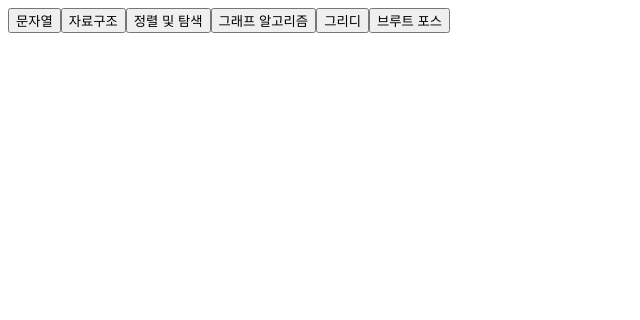
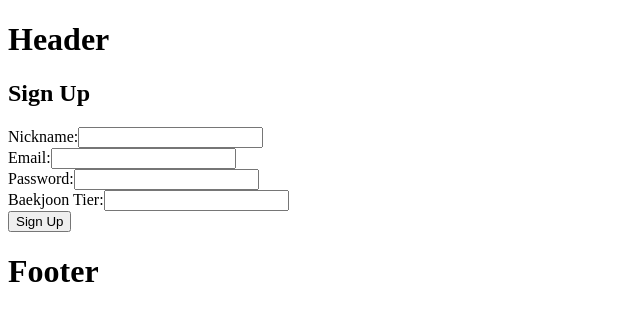
Before and after one commit to heeoneie/cote-is-really-cute, a React (Create React App) app: page /signup in a window 1280 px wide. Shown: the top 320 px of the page, without its empty margins (0-640 px from the left). Built offline with nearby package versions, Linux system fonts and the light colour scheme.

Commit message:
feat: signup

```diff
--- a/package.json
+++ b/package.json
@@ -9,6 +9,7 @@
     "axios": "^1.7.2",
     "react": "^18.3.1",
     "react-dom": "^18.3.1",
+    "react-router-dom": "^6.25.1",
     "react-scripts": "5.0.1",
     "web-vitals": "^2.1.4"
   },
--- a/src/App.js
+++ b/src/App.js
@@ -1,7 +1,16 @@
-import Home from './pages/Home';
+import React from 'react';
+import { RouterProvider } from 'react-router-dom';
+import router from './router/router';
 
+export const AppContext = React.createContext();
 const App = () => {
-  return <Home />;
+  const [isLoggedIn, setIsLoggedIn] = React.useState(false);
+
+  return (
+    <AppContext.Provider value={{ isLoggedIn, setIsLoggedIn }}>
+      <RouterProvider router={router} context={{ isLoggedIn, setIsLoggedIn }} />
+    </AppContext.Provider>
+  );
 };
 
 export default App;
--- /dev/null
+++ b/src/layout/DefaultLayout.js
@@ -0,0 +1,13 @@
+import { Outlet } from 'react-router-dom';
+
+const DefaultLayout = () => {
+  return (
+    <div style={{ height: '100%' }}>
+      <h1>Header</h1>
+      <Outlet />
+      <h1>Footer</h1>
+    </div>
+  );
+};
+
+export default DefaultLayout;
--- a/src/pages/Home.js
+++ b/src/pages/Home.js
@@ -1,11 +1,21 @@
 import React from 'react';
+import { AppContext } from '../App';
+import { Link } from 'react-router-dom';
 import CategoryBtn from '../components/CategoryBtn';
 
 const Home = () => {
+  const { isLoggedIn } = React.useContext(AppContext);
   return (
-    <React.Fragment>
-      <CategoryBtn />
-    </React.Fragment>
+    <div>
+      {isLoggedIn ? (
+        <CategoryBtn />
+      ) : (
+        <div>
+          <Link to="/login">Login</Link>
+          <Link to="/signup">Sign Up</Link>
+        </div>
+      )}
+    </div>
   );
 };
 
--- /dev/null
+++ b/src/pages/Login.js
@@ -0,0 +1,22 @@
+import React from 'react';
+import { AppContext } from '../App';
+import { useNavigate } from 'react-router-dom';
+
+const Login = () => {
+  const { setIsLoggedIn } = React.useContext(AppContext);
+  const navigate = useNavigate();
+
+  const handleLogin = () => {
+    setIsLoggedIn(true);
+    navigate('/');
+  };
+
+  return (
+    <div>
+      <h2>Login</h2>
+      <button onClick={handleLogin}>Login</button>
+    </div>
+  );
+};
+
+export default Login;
--- /dev/null
+++ b/src/pages/SignUp.js
@@ -0,0 +1,100 @@
+import React from 'react';
+import { useNavigate } from 'react-router-dom';
+const SignUp = () => {
+  const [formData, setFormData] = React.useState({
+    nickname: '',
+    email: '',
+    password: '',
+    tier: '',
+  });
+  const [errors, setErrors] = React.useState({});
+  const navigate = useNavigate();
+
+  const handleChange = (e) => {
+    const { name, value } = e.target;
+    setFormData({
+      ...formData,
+      [name]: value,
+    });
+  };
+
+  const validate = () => {
+    const errors = {};
+    if (!formData.nickname) errors.nickname = 'Nickname is required';
+    if (!formData.email) errors.email = 'Email is required';
+    if (!formData.password) errors.password = 'Password is required';
+    if (!formData.tier) errors.tier = 'Baekjoon Tier is required';
+    return errors;
+  };
+
+  const handleSubmit = (e) => {
+    e.preventDefault();
+    const validationErrors = validate();
+    if (Object.keys(validationErrors).length > 0) {
+      setErrors(validationErrors);
+      return;
+    }
+
+    // Implement the sign-up logic here, e.g., sending the data to a server
+    console.log('Sign Up Data:', formData);
+
+    // Navigate to another page after sign-up
+    navigate('/login');
+  };
+
+  return (
+    <div>
+      <h2>Sign Up</h2>
+      <form onSubmit={handleSubmit}>
+        <FormInput
+          label="Nickname"
+          type="text"
+          name="nickname"
+          value={formData.nickname}
+          onChange={handleChange}
+          error={errors.nickname}
+        />
+        <FormInput
+          label="Email"
+          type="email"
+          name="email"
+          value={formData.email}
+          onChange={handleChange}
+          error={errors.email}
+        />
+        <FormInput
+          label="Password"
+          type="password"
+          name="password"
+          value={formData.password}
+          onChange={handleChange}
+          error={errors.password}
+        />
+        <FormInput
+          label="Baekjoon Tier"
+          type="text"
+          name="tier"
+          value={formData.tier}
+          onChange={handleChange}
+          error={errors.tier}
+        />
+        <button type="submit">Sign Up</button>
+      </form>
+    </div>
+  );
+};
+const FormInput = ({ label, type, name, value, onChange, error }) => (
+  <div>
+    <label htmlFor={name}>{label}:</label>
+    <input
+      type={type}
+      id={name}
+      name={name}
+      value={value}
+      onChange={onChange}
+      required
+    />
+    {error && <div style={{ color: 'red' }}>{error}</div>}
+  </div>
+);
+export default SignUp;
--- /dev/null
+++ b/src/router/router.js
@@ -0,0 +1,27 @@
+import { createBrowserRouter } from 'react-router-dom';
+import DefaultLayout from '../layout/DefaultLayout';
+import Home from '../pages/Home';
+import Login from '../pages/Login';
+import SignUp from '../pages/SignUp';
+
+const router = createBrowserRouter([
+  {
+    element: <DefaultLayout />,
+    children: [
+      {
+        path: '/',
+        element: <Home />,
+      },
+      {
+        path: '/login',
+        element: <Login />,
+      },
+      {
+        path: '/signup',
+        element: <SignUp />,
+      },
+    ],
+  },
+]);
+
+export default router;
```
Also changed, not shown: 1 other file (tests, documents, lock files or other folders).
